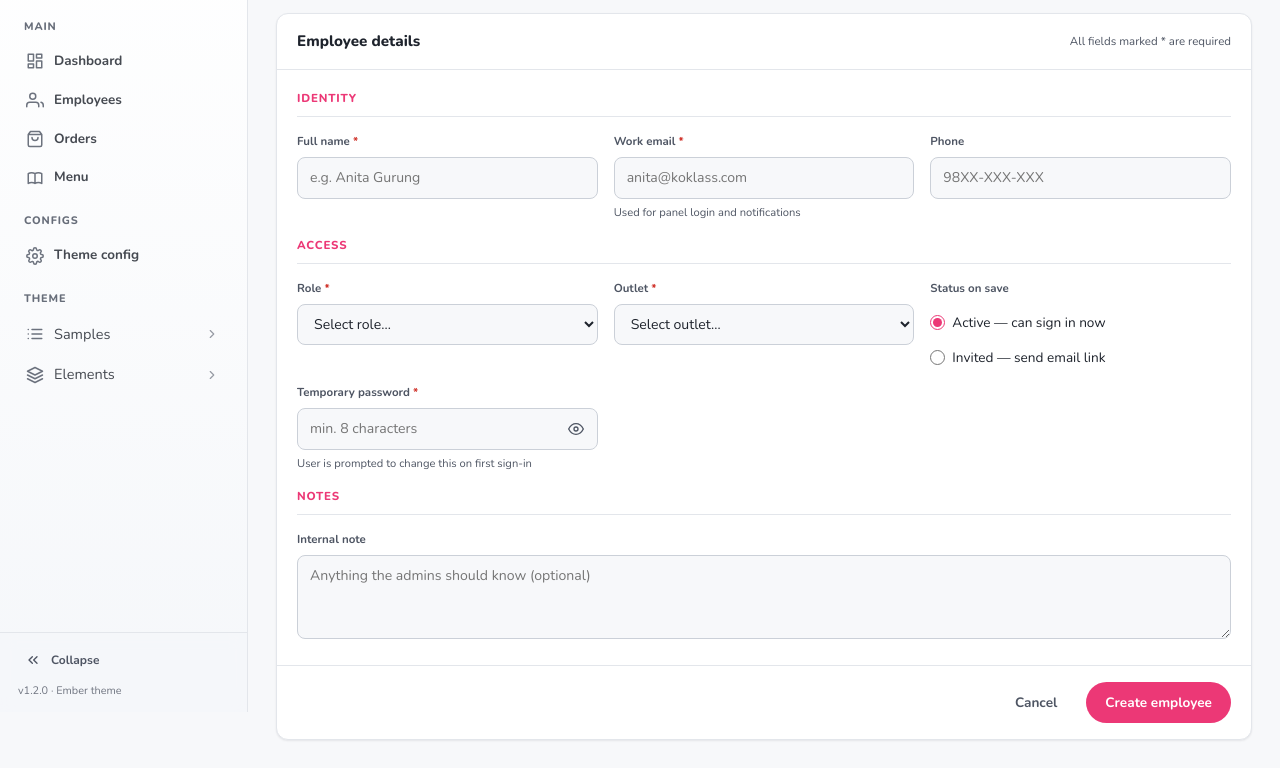
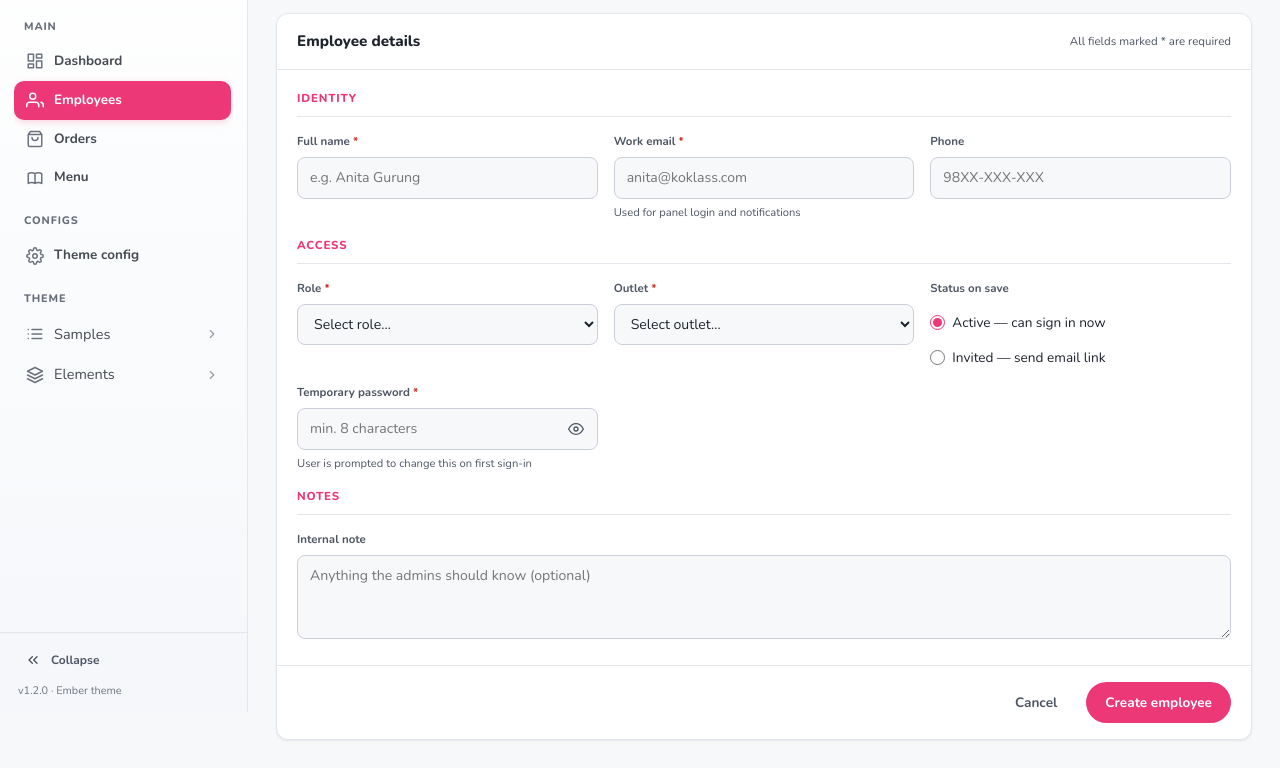
Before and after one commit to shaileshshahi/Koklass-CMS, a website built with Vite: page employee-create.html in a window 1280 px wide. Shown: the part 88-856 px from the top of the page. Built offline with nearby package versions, Linux system fonts and the light colour scheme.

Commit message:
Fix side menu active highlight across employee pages with URL fallback and alias normalization

```diff
--- a/admin-sidebar.js
+++ b/admin-sidebar.js
@@ -99,6 +99,36 @@
     if (!aside) return;
 
     var activeId = (aside.getAttribute('data-sidebar-active') || '').trim();
+
+    // Canonical alias normalization
+    var ALIAS_MAP = {
+      'employee-list': 'employees',
+      'employee-create': 'employees',
+      'employee-edit': 'employees',
+      'employee': 'employees',
+      'theme-config': 'configs-theme',
+      'config-theme': 'configs-theme'
+    };
+    if (ALIAS_MAP[activeId]) {
+      activeId = ALIAS_MAP[activeId];
+    }
+
+    // Current page filename for fallback URL matching
+    var curFile = '';
+    try {
+      var pathname = window.location.pathname.toLowerCase();
+      curFile = pathname.substring(pathname.lastIndexOf('/') + 1) || 'index.html';
+      if (!curFile || curFile === 'index.html') curFile = 'dashboard.html';
+    } catch (e) {
+      curFile = '';
+    }
+
+    function isHrefMatch(href) {
+      if (!href || !curFile) return false;
+      var target = href.substring(href.lastIndexOf('/') + 1).toLowerCase();
+      return target && target === curFile;
+    }
+
     var open = getOpenState();
     var collapsed = false;
     try { collapsed = localStorage.getItem(COLLAPSE_KEY) === 'true'; } catch (e) { }
@@ -119,9 +149,9 @@
       parts.push('<div class="nav-group"><span>' + section.group + '</span></div>');
       section.items.forEach(function (item) {
         var hasChildren = !!(item.children && item.children.length);
-        var selfActive = item.id === activeId;
+        var selfActive = item.id === activeId || isHrefMatch(item.href) || (item.id === 'employees' && curFile.indexOf('employee') === 0);
         var child = hasChildren
-          ? item.children.filter(function (c) { return c.id === activeId; })[0]
+          ? item.children.filter(function (c) { return c.id === activeId || isHrefMatch(c.href); })[0]
           : null;
         var childActive = !!child;
         var idForState = childActive ? item.id + ':' + child.id : item.id;
@@ -137,10 +167,11 @@
           return;
         }
 
-        /* Expandable group */
-        var isOpen = open[item.id] !== undefined ? !!open[item.id] : childActive;
+        /* Expandable group: if a child is active, the group is always open so the user sees the highlighted page */
+        var isOpen = childActive || (open[item.id] !== undefined ? !!open[item.id] : false);
         var subItems = item.children.map(function (c) {
-          var subCls = c.id === activeId ? 'nav-sub-link active' : 'nav-sub-link';
+          var isThisChildActive = c.id === activeId || isHrefMatch(c.href);
+          var subCls = isThisChildActive ? 'nav-sub-link active' : 'nav-sub-link';
           var subHref = c.href ? ' href="' + c.href + '"' : '';
           var subToast = c.href ? '' : ' data-toast="Demo: ' + esc(c.label) + ' is not wired yet"';
           return '<a class="' + subCls + '"' + subHref + subToast + '><span>' + c.label + '</span></a>';
--- a/employee-create.html
+++ b/employee-create.html
@@ -13,7 +13,7 @@
 <body>
   <div class="app">
     <!-- ===== Sidebar (shared: rendered by admin-sidebar.js) ===== -->
-    <aside class="sidebar" data-sidebar-active="employee-create"></aside>
+    <aside class="sidebar" data-sidebar-active="employees"></aside>
 
     <!-- ===== Main ===== -->
     <div class="main">
```
Also changed, not shown: employee-edit.html (+1 -1 lines), employee-list.html (+1 -1 lines).
